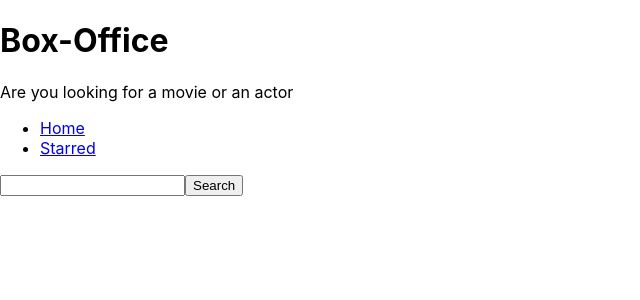
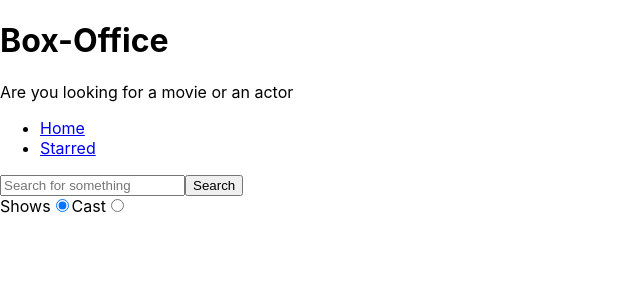
Before and after one commit to Vivek-2903/box-office, a React (Create React App) app: page / in a window 1280 px wide. Shown: the top 300 px of the page, without its empty margins (0-640 px from the left). Built offline with nearby package versions, Linux system fonts and the light colour scheme.

Commit message:
added search option

```diff
--- a/src/misc/config.js
+++ b/src/misc/config.js
@@ -1,9 +1,8 @@
 const API_BASE_URL = 'https://api.tvmaze.com';
 
 export async function apiGet(queryString) {
-  const response = await fetch(`${API_BASE_URL} ${queryString}`).then(
-    r => r.json
+  const response = await fetch(`${API_BASE_URL}${queryString}`).then(r =>
+    r.json()
   );
-
   return response;
 }
--- a/src/pages/Home.js
+++ b/src/pages/Home.js
@@ -5,9 +5,12 @@
 export const Home = () => {
   const [input, setInput] = useState('');
   const [results, setResults] = useState(null);
+  const [searchOption, setSearchOption] = useState('shows');
+
+  const isShowsSearch = searchOption === 'shows';
 
   const onSearch = () => {
-    apiGet(`/search/shows?q= ${input}`).then(result => {
+    apiGet(`/search/${searchOption}?q=${input}`).then(result => {
       setResults(result);
     });
   };
@@ -22,19 +25,21 @@
     }
   };
 
+  const onRadioChange = ev => {
+    setSearchOption(ev.target.value);
+  };
+
   const renderResults = () => {
     if (results && results.length === 0) {
       return <div>No results</div>;
     }
 
     if (results && results.length > 0) {
-      return (
-        <div>
-          {results.map(item => (
-            <div key={item.show.id}>{item.show.name}</div>
-          ))}
-        </div>
-      );
+      return results[0].show
+        ? results.map(item => <div key={item.show.id}>{item.show.name}</div>)
+        : results.map(item => (
+            <div key={item.person.id}>{item.person.name}</div>
+          ));
     }
 
     return null;
@@ -44,6 +49,7 @@
     <MainPageLayout>
       <input
         type="text"
+        placeholder="Search for something"
         onChange={onInputChange}
         onKeyDown={onKeyDown}
         value={input}
@@ -51,6 +57,30 @@
       <button type="button" onClick={onSearch}>
         Search
       </button>
+
+      <div>
+        <label htmlFor="shows-search">
+          Shows
+          <input
+            id="shows-search"
+            type="radio"
+            value="shows"
+            checked={isShowsSearch}
+            onChange={onRadioChange}
+          />
+        </label>
+
+        <label htmlFor="search for actors">
+          Cast
+          <input
+            id="search for actors"
+            type="radio"
+            value="people"
+            checked={!isShowsSearch}
+            onChange={onRadioChange}
+          />
+        </label>
+      </div>
       {renderResults()}
     </MainPageLayout>
   );
```
